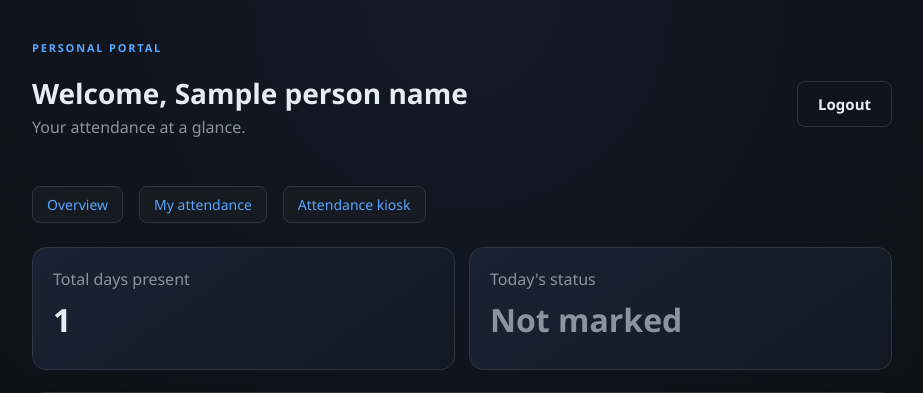
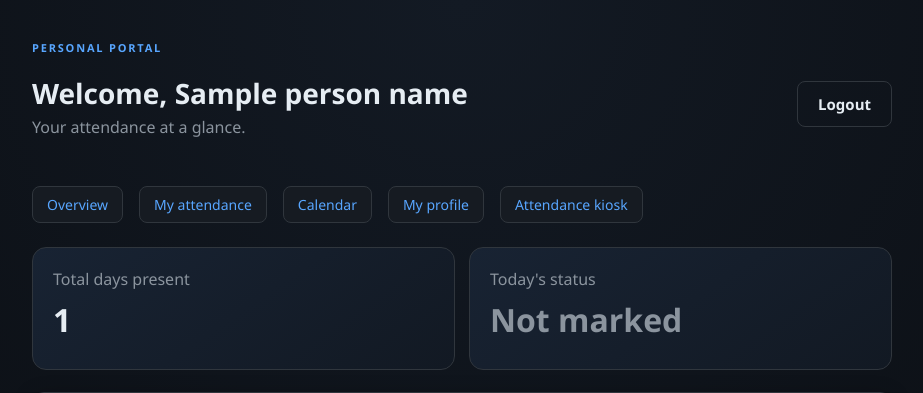
Before and after one commit to thakareatharv49-svg/face-attendance-system, a Flask app: template templates/user_dashboard.html in a window 1280 px wide. Shown: the top 393 px of the page, without its empty margins (178-1101 px from the left). Run offline with Flask 3, Linux system fonts and the light colour scheme; the template is opened without the code that fills it: most values are stand-ins (such as "Sample title", 1, 10 or a date in 2020).

Commit message:
Connect report, calendar, profile and settings navigation

```diff
--- a/templates/user_dashboard.html
+++ b/templates/user_dashboard.html
@@ -1,7 +1,7 @@
 <!DOCTYPE html>
 <html lang="en"><head><meta charset="UTF-8"><meta name="viewport" content="width=device-width,initial-scale=1"><title>My Attendance</title><link rel="stylesheet" href="{{ url_for('static', filename='style.css') }}"></head>
 <body><main class="container"><header class="page-head"><div><p class="eyebrow">PERSONAL PORTAL</p><h1>Welcome, {{ person_name }}</h1><p class="subtitle">Your attendance at a glance.</p></div><a class="btn btn-outline" href="{{ url_for('logout') }}">Logout</a></header>
-<nav class="nav-links"><a href="{{ url_for('user_dashboard') }}">Overview</a><a href="{{ url_for('user_attendance') }}">My attendance</a><a href="{{ url_for('index') }}">Attendance kiosk</a></nav>
+<nav class="nav-links"><a href="{{ url_for('user_dashboard') }}">Overview</a><a href="{{ url_for('user_attendance') }}">My attendance</a><a href="{{ url_for('user_calendar') }}">Calendar</a><a href="{{ url_for('user_profile') }}">My profile</a><a href="{{ url_for('index') }}">Attendance kiosk</a></nav>
 <div class="stats-grid"><section class="stat-card"><span>Total days present</span><strong>{{ total_days }}</strong></section><section class="stat-card"><span>Today's status</span><strong class="{{ 'good-text' if today_present else 'muted' }}">{{ 'Present' if today_present else 'Not marked' }}</strong></section></div>
 <section class="card"><div class="section-head"><h2>Recent attendance</h2><a href="{{ url_for('user_attendance') }}">View all →</a></div>{% if records %}<div class="table-wrap"><table><thead><tr><th>Date</th><th>Time</th><th>Status</th></tr></thead><tbody>{% for row in records %}<tr><td>{{ row[2][:10] }}</td><td>{{ row[2][11:] }}</td><td><span class="pill-present">Present</span></td></tr>{% endfor %}</tbody></table></div>{% else %}<p class="muted">No attendance records yet. Visit the attendance kiosk and complete face + blink verification.</p>{% endif %}</section>
 <section class="card"><h2>How to mark attendance</h2><ol><li>Open the attendance kiosk.</li><li>Allow camera access.</li><li>Position your face clearly in the camera.</li><li>Follow the blink verification prompt.</li></ol><a class="btn btn-primary" href="{{ url_for('index') }}">Open attendance kiosk</a></section></main></body></html>
```
